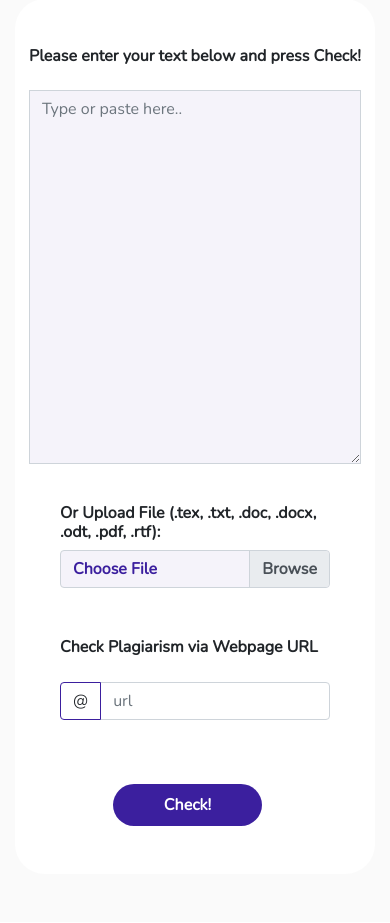
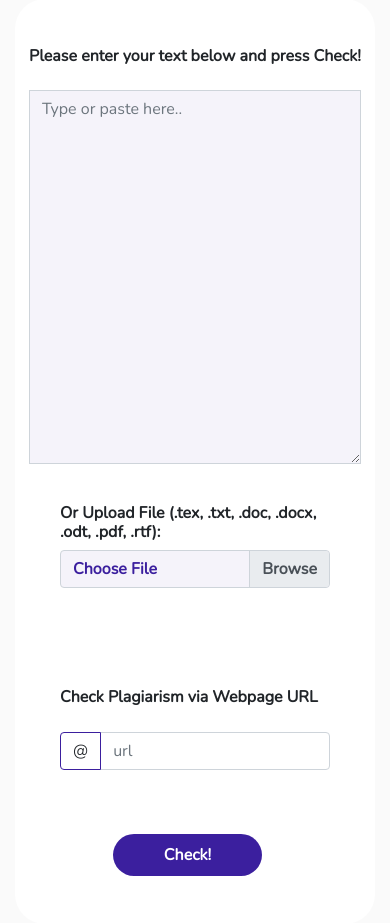
Before and after one commit to ssdanso/Docufix.io, a PHP site: page /plagiarism-checker.html in a window 390 px wide. Shown: the part 755-1678 px from the top of the page. Run offline with PHP 8.4, Linux system fonts and the light colour scheme.

Commit message:
fixed responsiveness

```diff
--- a/css/plagiarism-checker.css
+++ b/css/plagiarism-checker.css
@@ -130,6 +130,6 @@ justify-content: space-between;
 		margin-left: 20px !important;
 	}
 	.upload {
-		padding-bottom: 50px;
+		padding-bottom: 100px;
 	}
 }
```
